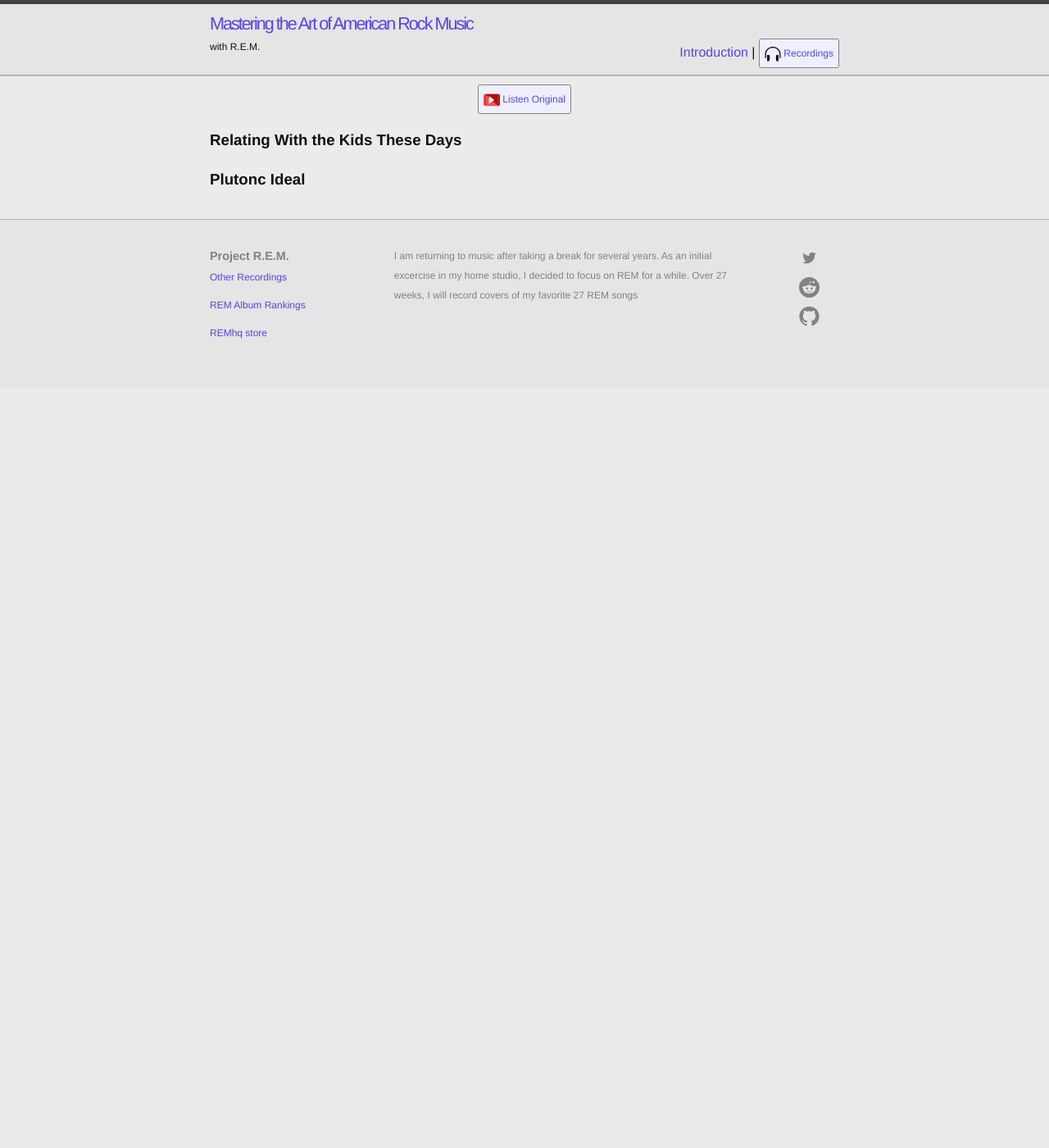
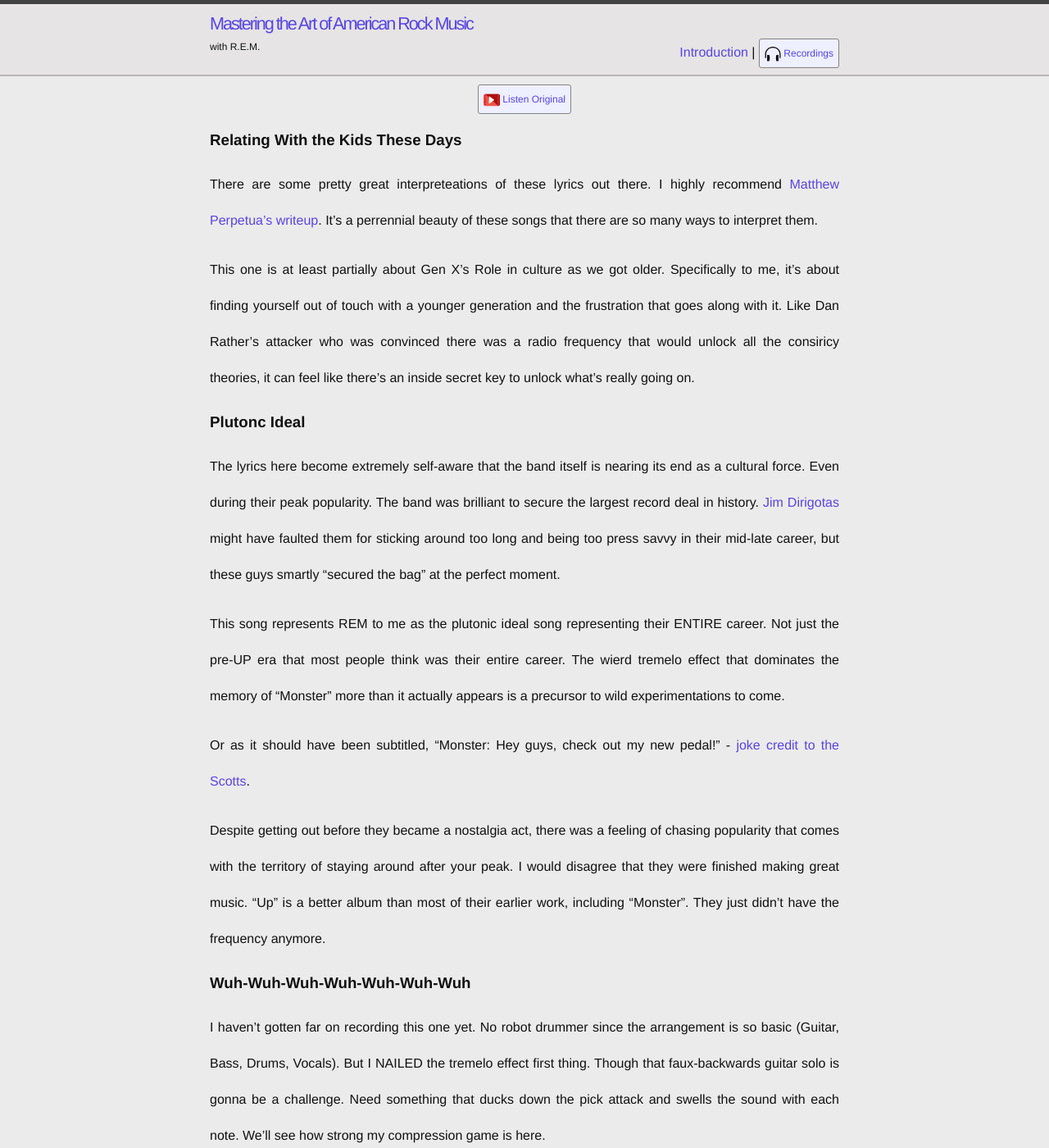
Before and after one commit to slatron/slatron.github.io, a Jekyll site: the page built from _posts/2021-03-30-frequency-1.md, in a window 1280 px wide and 1400 px high, scrolled down 203 px. Shown: the whole window at 82% size. Built offline with Jekyll 4.4.1, drawn with Linux system fonts in a browser that asks for light colours; before the commit the page ends 900 px from its top, so only the background shows below that.

Commit message:
frequence first port

```diff
--- a/_posts/2021-03-30-frequency-1.md
+++ b/_posts/2021-03-30-frequency-1.md
@@ -8,11 +8,24 @@
 date: 2021-03-29t12:00:04
 tags: rem-project
 category: music
-desc: plutonic ideal song?
+desc: Wuh-Wuh-Wuh-Wuh-Wuh-Wuh-Wuh-Wuh
 permalink: frequency-1.html
 video: https://www.youtube.com/watch?v=jWkMhCLkVOg
 ---
 
 ### Relating With the Kids These Days
+There are some pretty great interpreteations of these lyrics out there. I highly recommend [Matthew Perpetua's writeup](https://popsongs.wordpress.com/2008/08/29/whats-the-frequency-kenneth/). It's a perrennial beauty of these songs that there are so many ways to interpret them.
+
+This one is at least partially about Gen X's Role in culture as we got older. Specifically to me, it's about finding yourself out of touch with a younger generation and the frustration that goes along with it. Like Dan Rather's attacker who was convinced there was a radio frequency that would unlock all the consiricy theories, it can feel like there's an inside secret key to unlock what's really going on.
 
 ### Plutonc Ideal
+The lyrics here become extremely self-aware that the band itself is nearing its end as a cultural force. Even during their peak popularity. The band was brilliant to secure the largest record deal in history. [Jim Dirigotas](http://jimdero.com/OtherWritings/Other%20R.E.M..htm) might have faulted them for sticking around too long and being too press savvy in their mid-late career, but these guys smartly "secured the bag" at the perfect moment.
+
+This song represents REM to me as the plutonic ideal song representing their ENTIRE career. Not just the pre-UP era that most people think was their entire career. The wierd tremelo effect that dominates the memory of "Monster" more than it actually appears is a precursor to wild experimentations to come.
+
+Or as it should have been subtitled, "Monster: Hey guys, check out my new pedal!" - [joke credit to the Scotts](https://www.theatlantic.com/entertainment/archive/2018/03/why-a-podcast-about-rem-is-a-must-listen/554579/).
+
+Despite getting out before they became a nostalgia act, there was a feeling of chasing popularity that comes with the territory of staying around after your peak. I would disagree that they were finished making great music. "Up" is a better album than most of their earlier work, including "Monster". They just didn't have the frequency anymore.
+
+### Wuh-Wuh-Wuh-Wuh-Wuh-Wuh-Wuh
+I haven't gotten far on recording this one yet. No robot drummer since the arrangement is so basic (Guitar, Bass, Drums, Vocals). But I NAILED the tremelo effect first thing. Though that faux-backwards guitar solo is gonna be a challenge. Need something that ducks down the pick attack and swells the sound with each note. We'll see how strong my compression game is here.
```
